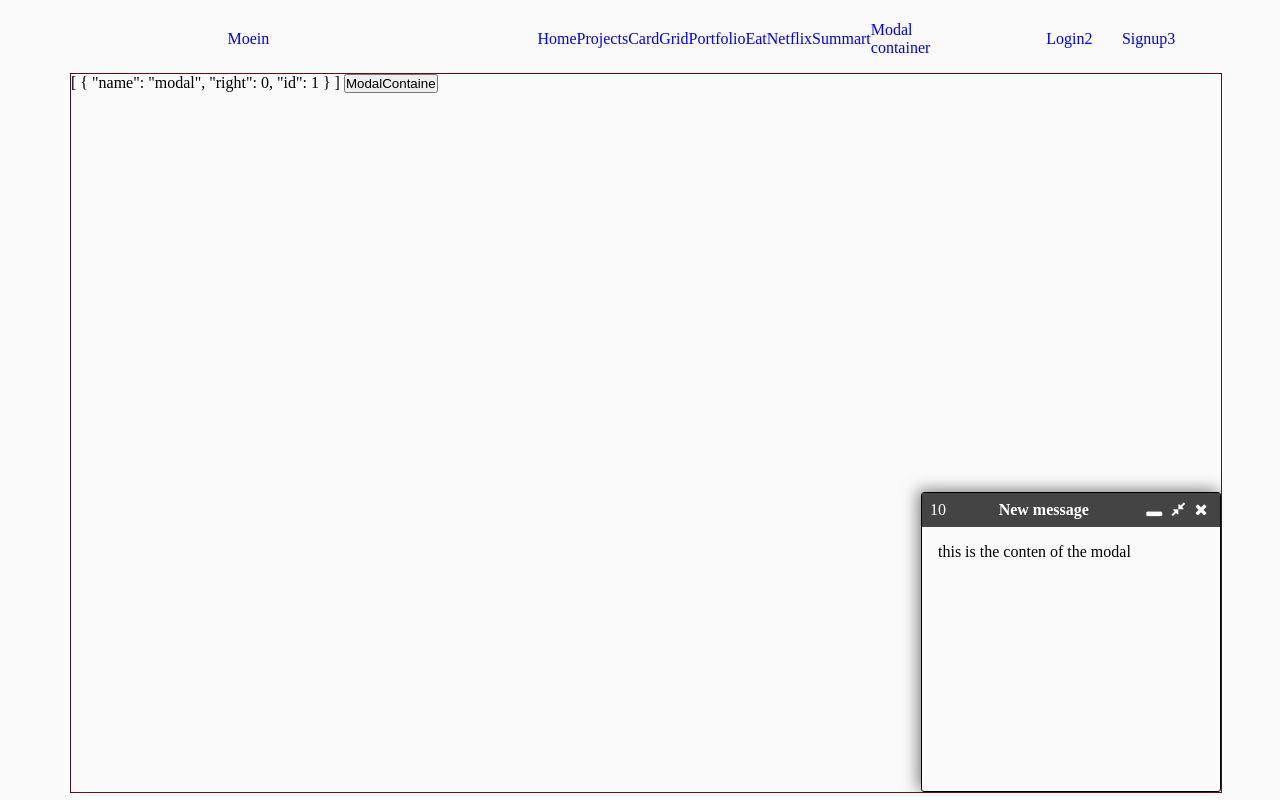
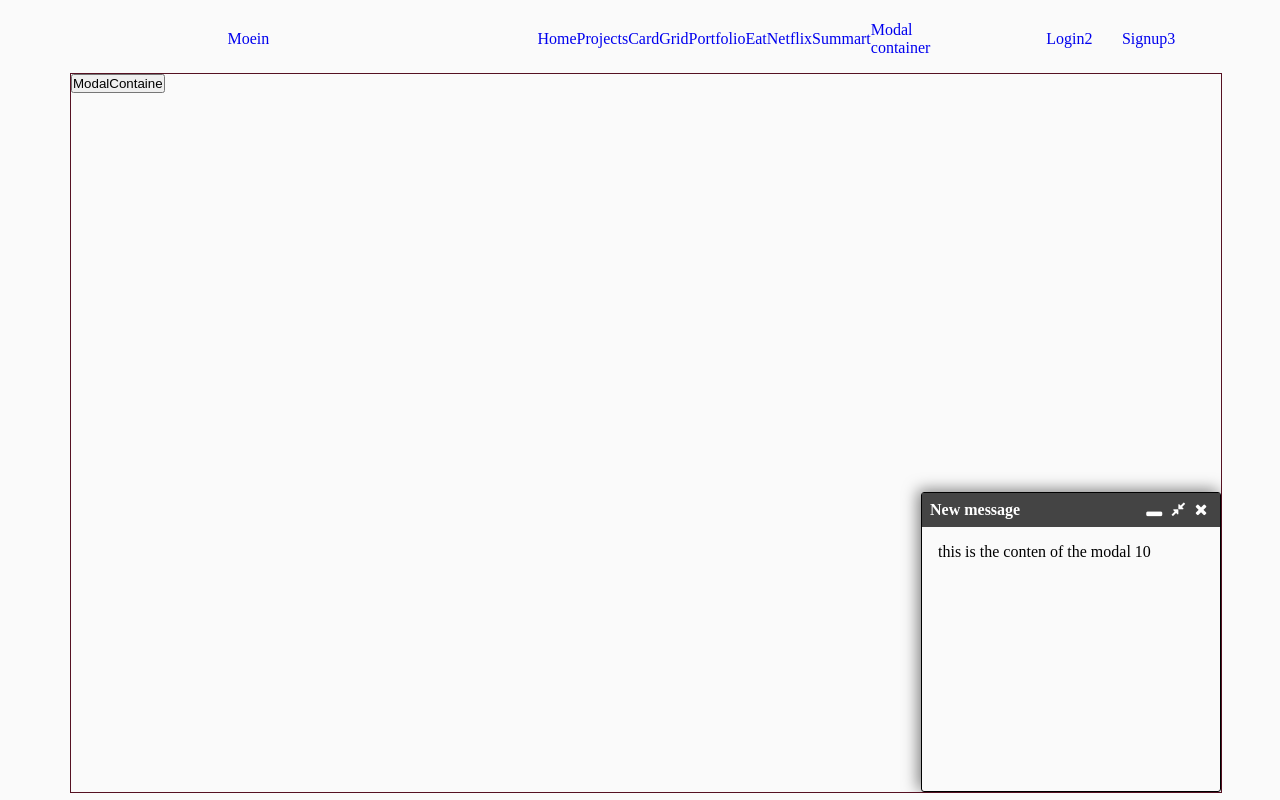
Before and after one commit to moein1/mevn-task, a Vue app in the folder client/: page /modalContainer in a window 1280 px wide. Both pictures are taken after a click on the button "ModalContaine". Built offline with nearby package versions, Linux system fonts and the light colour scheme.

Commit message:
some refactoring and remove some of the code that we have moved to the other component.

```diff
--- a/client/src/components/modal.vue
+++ b/client/src/components/modal.vue
@@ -1,7 +1,6 @@
 <template>
-  <div :id="'modal'+right" class="modal" :style="{right : (getModalIndex) * modalWidth +'px'}">
+  <div :id="modalId" class="modal" :style="{right : (getModalIndex) * modalWidth +'px'}">
     <div class="modal-header">
-      {{modalId}}{{getModalIndex}}
       <h4>New message</h4>
       <div class="button-area">
         <i @click="minimize()" class="fa fa-window-minimize"></i>
@@ -9,7 +8,10 @@
         <i class="fa fa-close" @click="closeModal(modalId)"></i>
       </div>
     </div>
-    <div class="modal-content">this is the conten of the modal</div>
+    <div class="modal-content">
+      this is the conten of the modal
+      {{modalId}}{{getModalIndex}}
+    </div>
   </div>
 </template>
 
@@ -30,8 +32,8 @@ export default {
   methods: {
     /**minimize the modal */
     minimize() {
-      const modal = document.getElementById(`modal${this.right}`);
-      var translate = this.minimized ? 0 : 260;
+      const modal = document.getElementById(`${this.modalId}`);
+      var translate = this.minimized ? 0 : 265;
       modal.style.transform = `translateY(${translate}px)`;
 
       this.minimized = !this.minimized;
@@ -39,13 +41,9 @@ export default {
     ...mapActions(["closeModal"])
   },
   computed: {
-    newStyle() {
-      return `right:${this.right}`;
-    },
     ...mapGetters(["getModal"]),
     getModalIndex() {
       const modals = this.getModal;
-      console.log("this is the list of modal ", modals);
       return modals.findIndex(obj => obj.id == this.modalId);
     }
   }
--- a/client/src/components/modalContainer.vue
+++ b/client/src/components/modalContainer.vue
@@ -1,9 +1,8 @@
 <template>
   <div class="modal-container">
-    {{getModal}}
     <button @click="openModal">ModalContaine</button>
     <div v-for="(item,index) in getModal" :key="index">
-      <component :is="item.name" :right="item.right" :modalId="item.id"></component>
+      <component :is="item.name" :modalId="item.id"></component>
     </div>
   </div>
 </template>
@@ -16,8 +15,6 @@ export default {
     return {
       test: "this is test",
       minimized: false,
-      currnetRight: 0,
-      modalWidth: 300,
       counter: 1
     };
   },
@@ -30,18 +27,6 @@ export default {
         id: this.counter
       });
       this.counter++;
-
-      //this.currnetRight += this.modalWidth + 5;
-      this.currnetRight =
-        this.getModal[this.getModal.length - 1].right + this.modalWidth;
-    },
-    /**minimize the modal */
-    minimize() {
-      const modal = document.getElementById("modal1");
-      var translate = this.minimized ? 0 : 260;
-      modal.style.transform = `translateY(${translate}px)`;
-
-      this.minimized = !this.minimized;
     },
     closeModal(item) {
       console.log(
```
